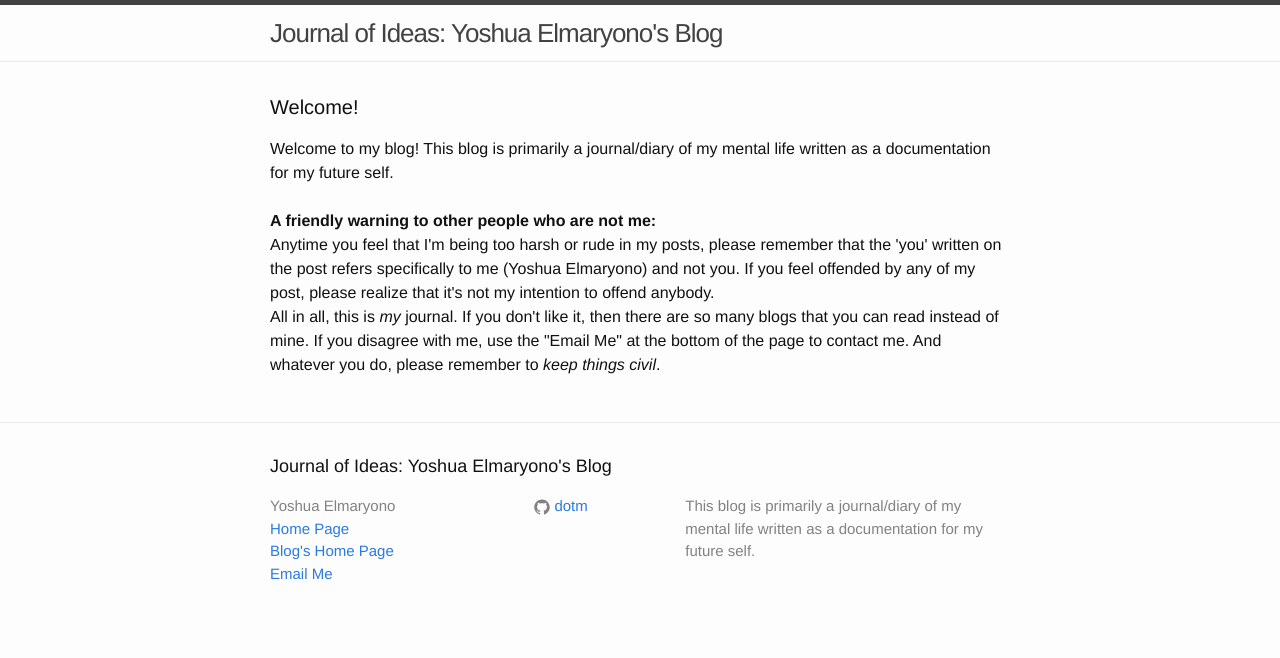
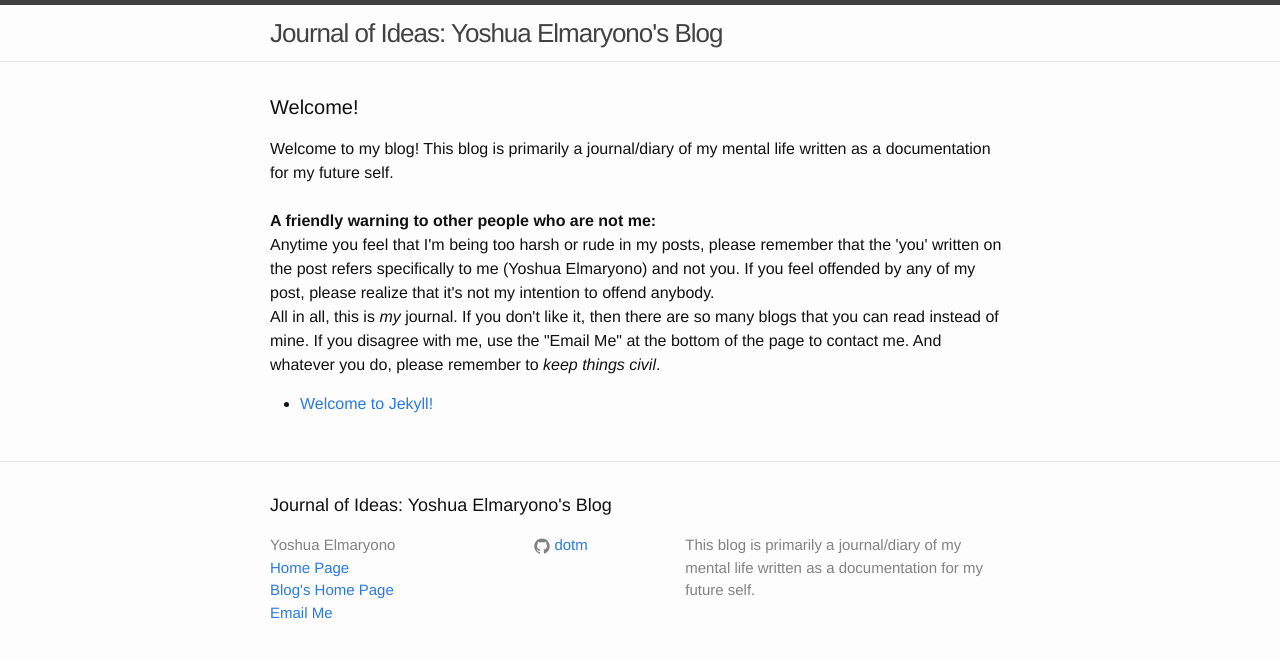
Before and after one commit to dotm/dotm.github.io, a Jekyll site: the page built from blog.html, in a window 1280 px wide. Shown: the top 658 px of the page. Built offline with Jekyll 4.4.1, drawn with Linux system fonts in a browser that asks for light colours.

Commit message:
add index

```diff
--- a/blog.html
+++ b/blog.html
@@ -21,3 +21,11 @@
   <p>
 
 </div>
+
+<ul>
+  {% for post in site.posts %}
+    <li>
+      <a href="{{ post.url }}">{{ post.title }}</a>
+    </li>
+  {% endfor %}
+</ul>
```
